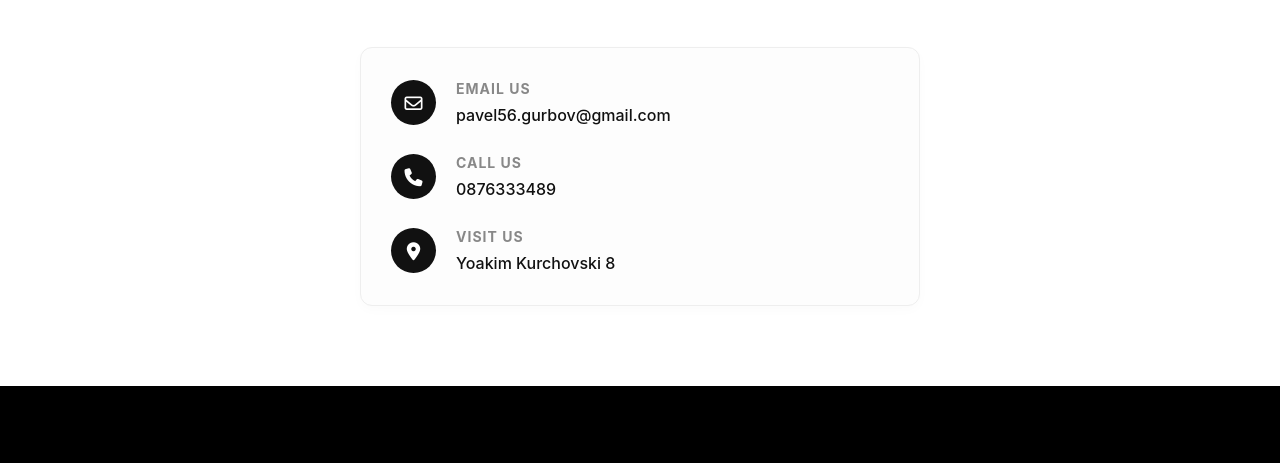
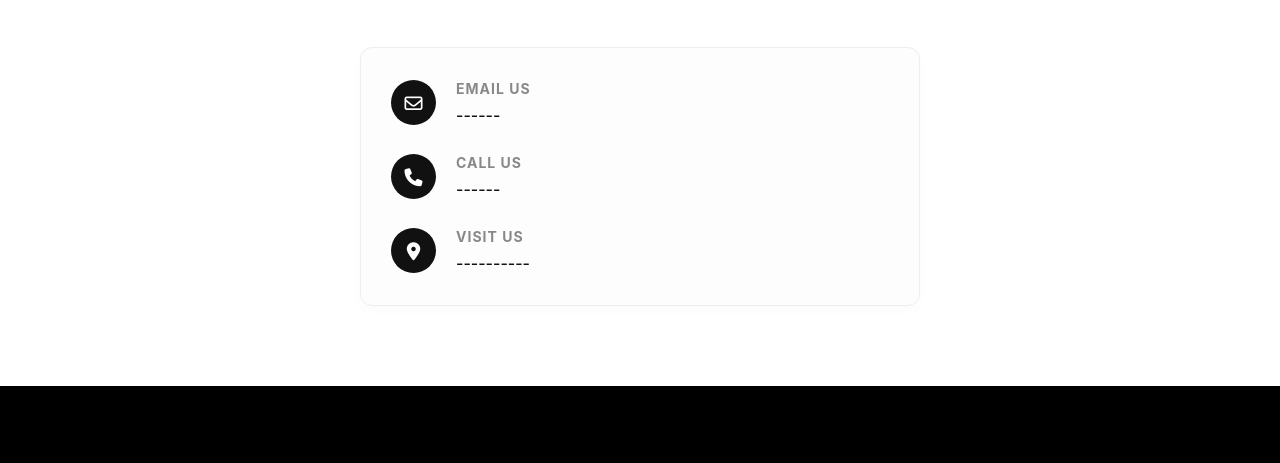
Before and after one commit to Andrey06123/THOK-website, a website built with Vite: page about-me/contacts.html in a window 1280 px wide. Shown: the part 248-711 px from the top of the page. Built offline with nearby package versions, Linux system fonts and the light colour scheme.

Commit message:
Remove personal info

```diff
--- a/about-me/contacts.html
+++ b/about-me/contacts.html
@@ -24,7 +24,7 @@
                 <div class="icon-box"><i class="fa-regular fa-envelope"></i></div>
                 <div class="details">
                     <h3>Email Us</h3>
-                    <a href="mailto:pavel56.gurbov@gmail.com">pavel56.gurbov@gmail.com</a>
+                    <a href="#">------</a>
                 </div>
             </div>
 
@@ -32,7 +32,7 @@
                 <div class="icon-box"><i class="fa-solid fa-phone"></i></div>
                 <div class="details">
                     <h3>Call Us</h3>
-                    <a href="tel:0876333489">0876333489</a>
+                    <a href="#">------</a>
                 </div>
             </div>
 
@@ -40,7 +40,7 @@
                 <div class="icon-box"><i class="fa-solid fa-location-dot"></i></div>
                 <div class="details">
                     <h3>Visit Us</h3>
-                    <p>Yoakim Kurchovski 8</p>
+                    <p>----------</p>
                 </div>
             </div>
         </div>
```
